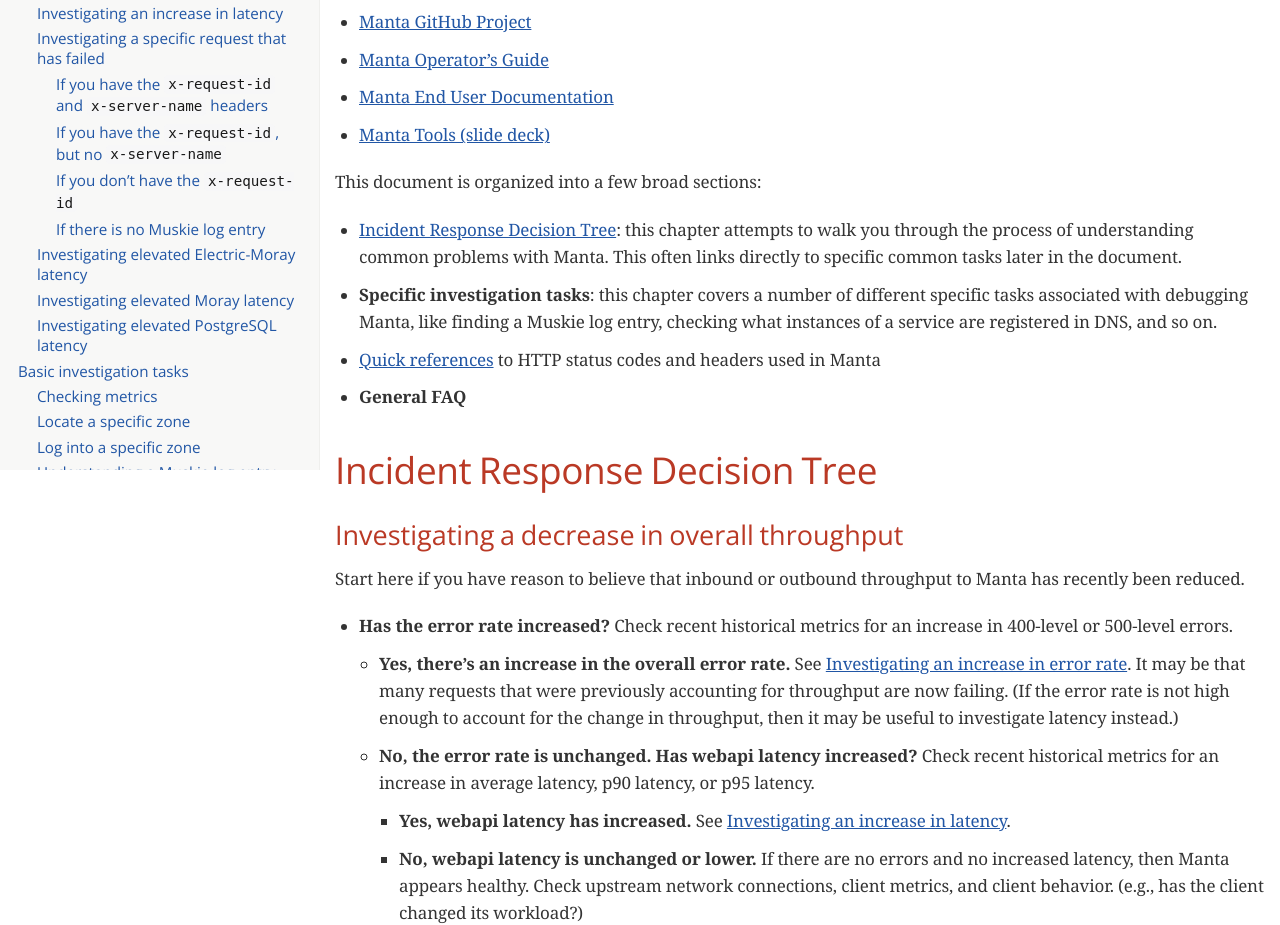
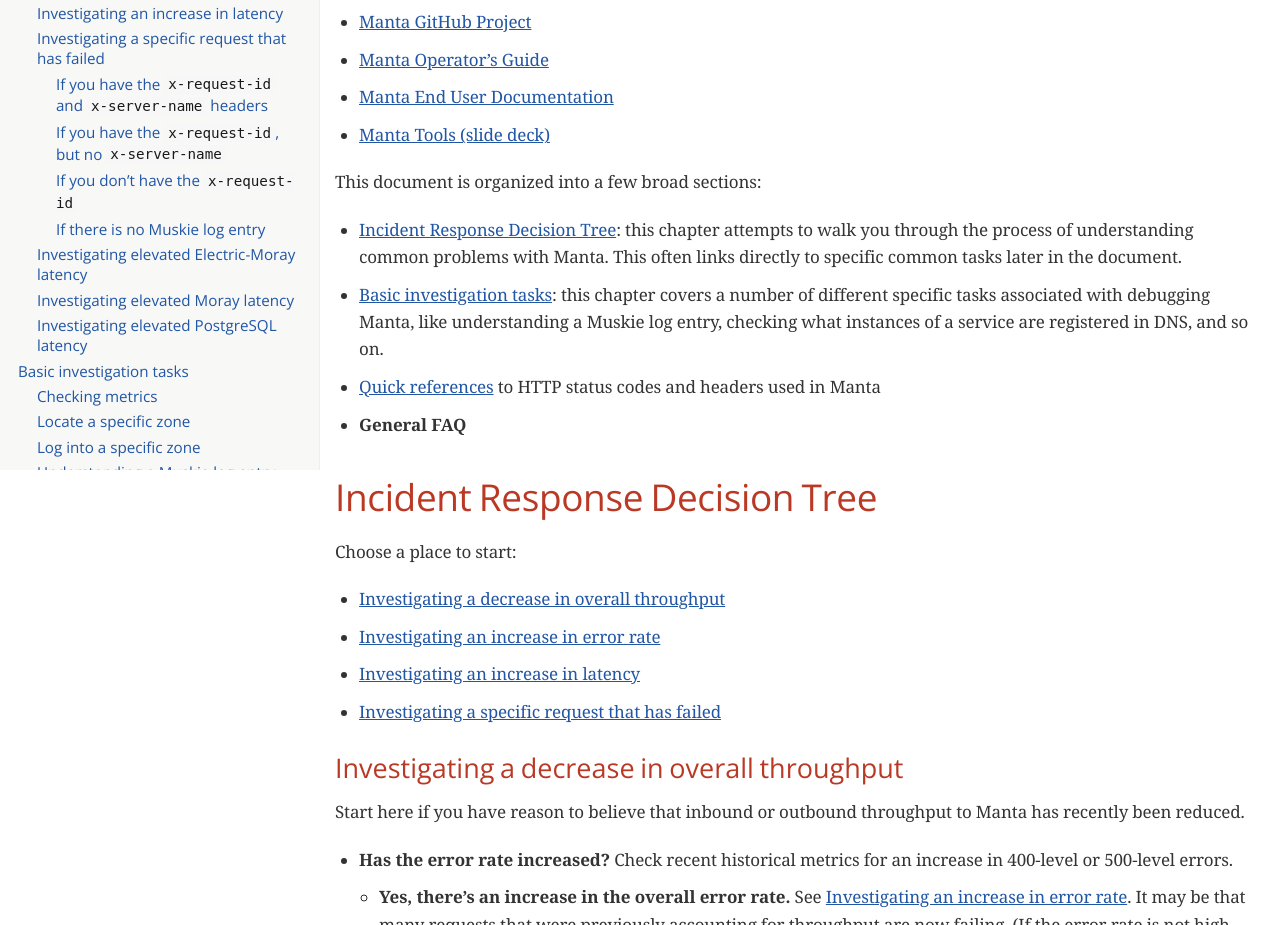
Before and after one commit to isabella232/manta-debugging-guide, a plain HTML site: page docs/index.html in a window 1280 px wide. Shown: the part 330-1255 px from the top of the page. Drawn offline with nearby package versions, Linux system fonts and the light colour scheme; a web font is replaced by a local one.

Commit message:
intro to decision tree

```diff
--- a/docs/index.html
+++ b/docs/index.html
@@ -544,10 +544,15 @@ body.book #toc,body.book #preamble,body.book h1.sect0,body.book .sect1>h2{page-b
 <div class="ulist">
 <ul>
 <li>
-<p><a href="#_incident_response_decision_tree">Incident Response Decision Tree</a>: this chapter attempts to walk you through the process of understanding common problems with Manta.  This often links directly to specific common tasks later in the document.</p>
-</li>
-<li>
-<p><strong>Specific investigation tasks</strong>: this chapter covers a number of different specific tasks associated with debugging Manta, like finding a Muskie log entry, checking what instances of a service are registered in DNS, and so on.</p>
+<p><a href="#_incident_response_decision_tree">Incident Response Decision Tree</a>: this chapter attempts to walk you
+through the process of understanding common problems with Manta.  This often
+links directly to specific common tasks later in the document.</p>
+</li>
+<li>
+<p><a href="#_basic_investigation_tasks">Basic investigation tasks</a>: this chapter covers a number of different
+specific tasks associated with debugging Manta, like understanding a Muskie
+log entry, checking what instances of a service are registered in DNS, and so
+on.</p>
 </li>
 <li>
 <p><a href="#_quick_references">Quick references</a> to HTTP status codes and headers used in Manta</p>
@@ -562,6 +567,25 @@ body.book #toc,body.book #preamble,body.book h1.sect0,body.book .sect1>h2{page-b
 <div class="sect1">
 <h2 id="_incident_response_decision_tree">Incident Response Decision Tree</h2>
 <div class="sectionbody">
+<div class="paragraph">
+<p>Choose a place to start:</p>
+</div>
+<div class="ulist">
+<ul>
+<li>
+<p><a href="#_investigating_a_decrease_in_overall_throughput">Investigating a decrease in overall throughput</a></p>
+</li>
+<li>
+<p><a href="#_investigating_an_increase_in_error_rate">Investigating an increase in error rate</a></p>
+</li>
+<li>
+<p><a href="#_investigating_an_increase_in_latency">Investigating an increase in latency</a></p>
+</li>
+<li>
+<p><a href="#_investigating_a_specific_request_that_has_failed">Investigating a specific request that has failed</a></p>
+</li>
+</ul>
+</div>
 <div class="sect2">
 <h3 id="_investigating_a_decrease_in_overall_throughput">Investigating a decrease in overall throughput</h3>
 <div class="paragraph">
```
Also changed, not shown: 2 other files.
